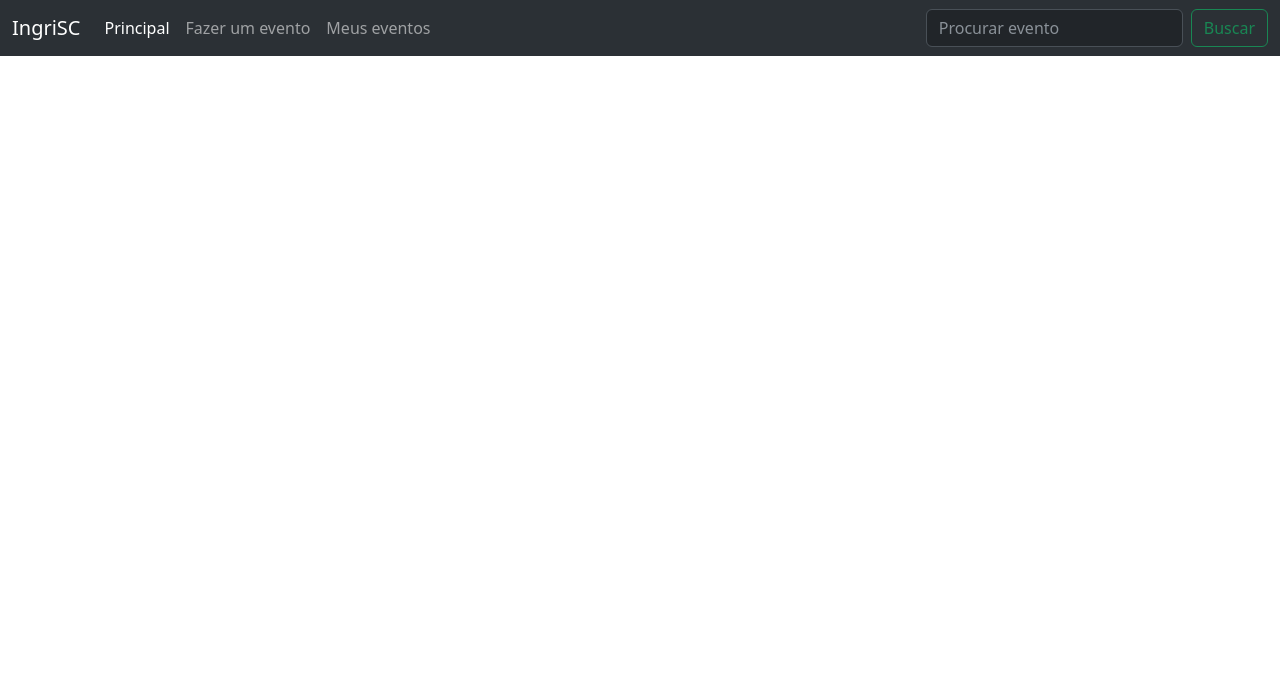
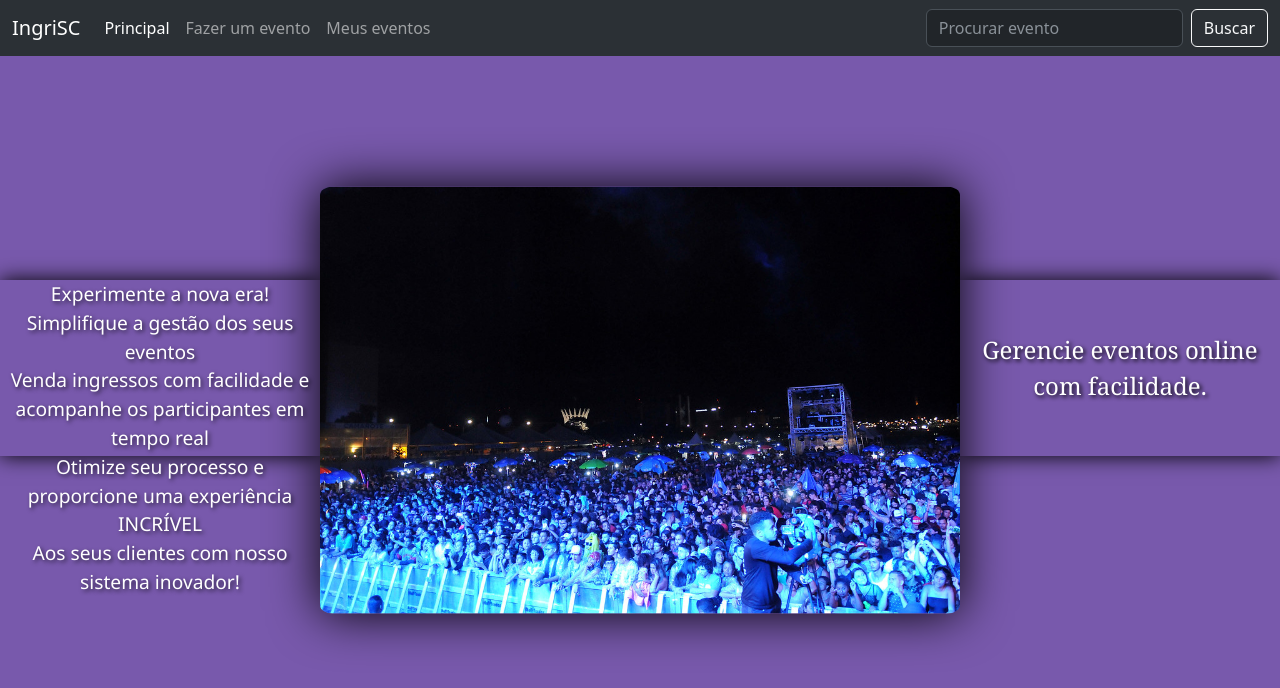
Before and after one commit to eulerBM/ingriSC, a Django app: page / in a window 1280 px wide. Shown: the top 688 px of the page. Run offline with Django 4.2, Linux system fonts and the light colour scheme.

```diff
--- a/main/urls.py
+++ b/main/urls.py
@@ -7,7 +7,7 @@ from eventos.views import *
 urlpatterns = [
     path('admin/', admin.site.urls),
     path('accounts/', include('allauth.urls')),
-    path('', home),
+    path('', home, name='home'),
     path('register/', register, name='register'),
     path('eventos', eventos, name='evento')
 
--- a/register/views.py
+++ b/register/views.py
@@ -1,4 +1,6 @@
 from django.shortcuts import render
+from django.contrib.auth.decorators import login_required
 
+@login_required
 def register(request):
     return render (request, 'register.html')
--- /dev/null
+++ b/static/css/events.css
@@ -0,0 +1,3 @@
+#body {
+    background-color: rgba(49, 0, 129, 0.651);
+}
--- /dev/null
+++ b/static/css/style.css
@@ -0,0 +1,45 @@
+#body {
+    background-color: rgba(49, 0, 129, 0.651);
+}
+
+#photo {
+    border-radius: 2%;
+    position: absolute;
+    top: 50%;
+    left: 50%;
+    transform: translate(-50%, -50%);
+    box-shadow: 0 0px 50px rgb(0, 0, 0);
+}
+
+#text1 {
+    position: absolute;
+    font-family: 'Segoe UI', Tahoma, Geneva, Verdana, sans-serif;
+    top: 35%;
+    text-align: center;
+    font-size: larger;
+    width: 25%;
+    height: 22%;
+    color: white;
+    box-shadow: 0 0px 20px rgb(0, 0, 0);
+    text-shadow: 2px 2px 4px rgba(0, 0, 0, 0.664);
+
+}
+
+#text2 {
+    position: absolute;
+    font-size: x-large;
+    color: rgb(255, 255, 255);
+    text-shadow: 2px 2px 4px rgb(0, 0, 0);
+    font-family: Georgia, 'Times New Roman', Times, serif;
+    top: 35%;
+    left: 75%;
+    text-align: center;
+    width: 25%;
+    height: 22%;
+    display: flex;
+    justify-content: center;
+    align-items: center;
+
+    box-shadow: 0 0px 20px rgb(0, 0, 0);
+
+}
--- a/templates/home.html
+++ b/templates/home.html
@@ -1,24 +1,27 @@
 <!DOCTYPE html>
+{% load static %}
 <html lang="pt-br">
 <head>
     <meta charset="UTF-8">
     <meta name="viewport" content="width=device-width, initial-scale=1.0">
     <title>IngriSC</title>
 
+    <link href=" {% static 'css/style.css' %}" rel="stylesheet">
+
     <link href="https://cdn.jsdelivr.net/npm/bootstrap@5.3.0/dist/css/bootstrap.min.css" rel="stylesheet" integrity="sha384-9ndCyUaIbzAi2FUVXJi0CjmCapSmO7SnpJef0486qhLnuZ2cdeRhO02iuK6FUUVM" crossorigin="anonymous">
 </head>
-<body>
+<body id="body">
 
     <nav class="navbar navbar-expand-lg bg-body-tertiary" data-bs-theme="dark">
         <div class="container-fluid">
-          <a class="navbar-brand" href="#">IngriSC</a>
+          <a class="navbar-brand">IngriSC</a>
           <button class="navbar-toggler" type="button" data-bs-toggle="collapse" data-bs-target="#navbarSupportedContent" aria-controls="navbarSupportedContent" aria-expanded="false" aria-label="Toggle navigation">
             <span class="navbar-toggler-icon"></span>
           </button>
           <div class="collapse navbar-collapse" id="navbarSupportedContent">
             <ul class="navbar-nav me-auto mb-2 mb-lg-0">
               <li class="nav-item">
-                <a class="nav-link active" aria-current="page" href="#">Principal</a>
+                <a class="nav-link active" aria-current="page" >Principal</a>
               </li>
               <li class="nav-item">
                 <a class="nav-link" href="{% url 'register'%}">Fazer um evento</a>
@@ -26,16 +29,33 @@
               <li class="nav-item">
                 <a class="nav-link" href="{% url 'evento'%}">Meus eventos</a>
               </li>
-
             </ul>
             <form class="d-flex" role="search">
               <input class="form-control me-2" type="search" placeholder="Procurar evento" aria-label="Search">
-              <button class="btn btn-outline-success" type="submit">Buscar</button>
+              <button class="btn btn-outline-light" type="submit">Buscar</button>
             </form>
           </div>
         </div>
     </nav>
 
+    <div>
+
+        <img id="photo" src="{% static 'image/festa01.jpg' %}" class="d-block w-50" alt="ingriSC">
+
+    </div>
+
+    <div>
+        <p id="text1">Experimente a nova era! <br>
+            Simplifique a gestão dos seus eventos <br>
+            Venda ingressos com facilidade e acompanhe os participantes em tempo real <br>
+            Otimize seu processo e proporcione uma experiência INCRÍVEL <br>
+            Aos seus clientes com nosso sistema inovador!</p>
+    </div>
+
+    <div>
+      <p id="text2">Gerencie eventos online com facilidade.</p>
+  </div>
+
 
 </body>
 </html>
```
Also changed, not shown: static/css/register.css (added, +21 -0 lines), templates/my_events.html (+34 -3 lines), templates/register.html (+65 -2 lines), static/image/festa01.jpg (added), 1 other file.
